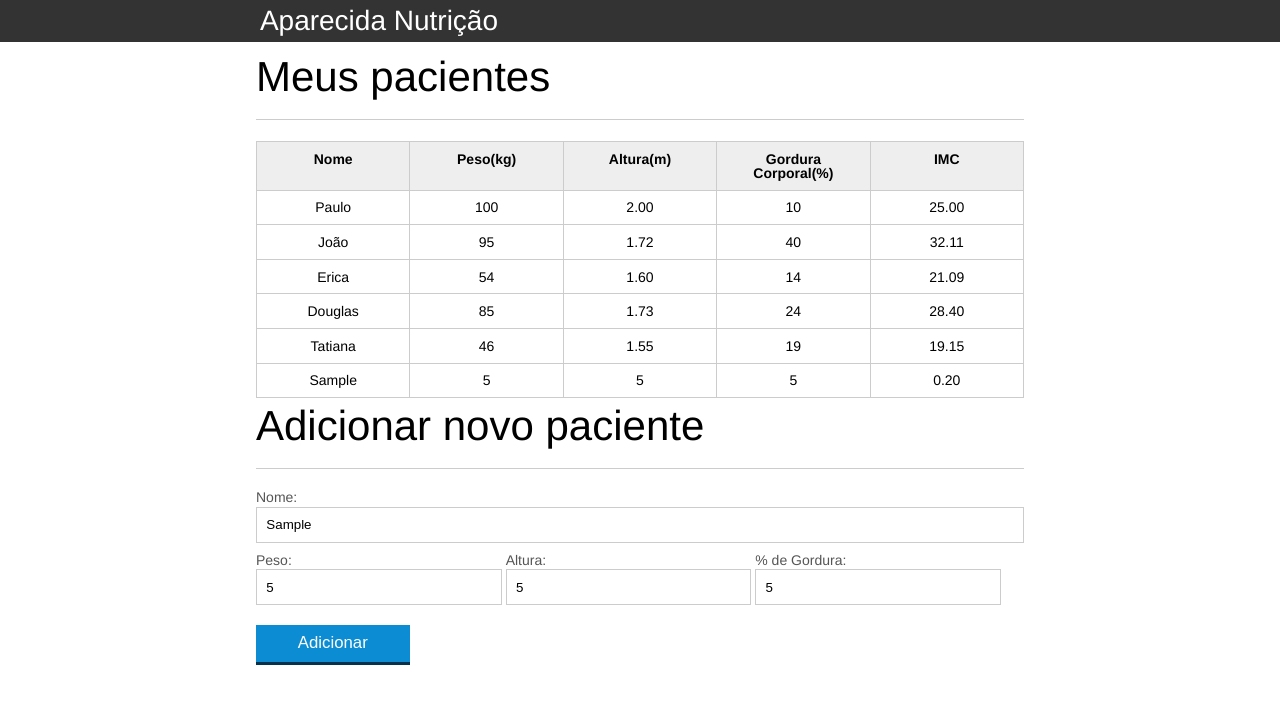
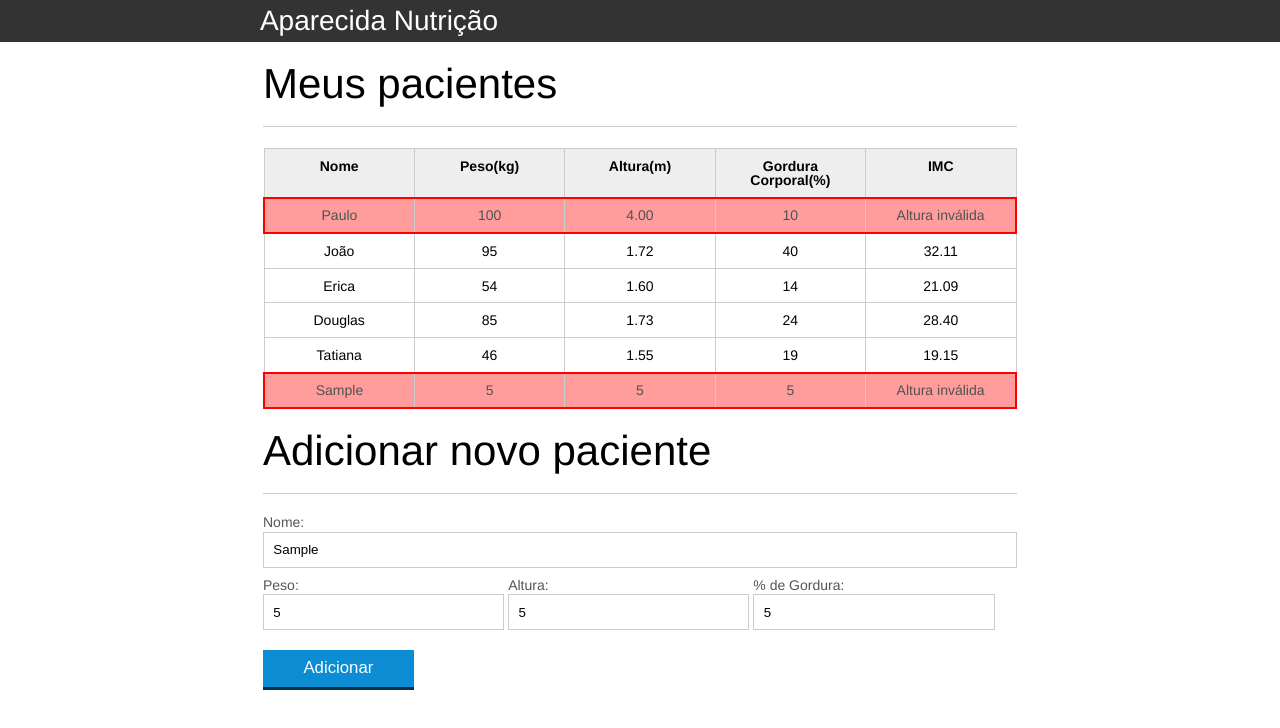
Before and after one commit to santanacostamarco/javascript-alura, a plain HTML site: page index.html in a window 1280 px wide. Both pictures are taken after typing "Sample", "5", "5", "5" into the empty fields and a click on the button "Adicionar". Drawn offline with Linux system fonts and the light colour scheme.

Commit message:
refatorando o código

```diff
--- a/css/index.css
+++ b/css/index.css
@@ -40,6 +40,7 @@ header .container:before{
 
 section{
 	margin: 2em 0;
+	padding: 0.5em;
 	overflow: hidden;
 }
 
@@ -54,8 +55,8 @@ section h2{
 table{
 	width: 100%;
 	margin-bottom : .5em;
-    table-layout: fixed;
-
+	table-layout: fixed;
+	box-sizing: border-box;
 }
 
 td, th {
@@ -134,7 +135,7 @@ button[disabled=disabled], button:disabled {
 }
 
 .paciente-invalido{
-	border: 2px solid red;
-	color: #f82020;
-	font-weight: bold;
+	background-color: #ff9d9d;
+	border: 0.15em solid red;
+	color: #525252;
 }
--- a/index.html
+++ b/index.html
@@ -31,7 +31,7 @@
 						<tr class="paciente" id="prim">
 							<td class="info-nome">Paulo</td>
 							<td class="info-peso">100</td>
-							<td class="info-altura">2.00</td>
+							<td class="info-altura">4.00</td>
 							<td class="info-gordura">10</td>
 							<td class="info-imc">0</td>
 						</tr>
@@ -94,9 +94,8 @@
 				</form>
 			</section>
 		</main>
-		<script src="js/validaPaciente.js"></script>
-		<script src="js/addPaciente.js"></script>
 		<script src="js/calculaImc.js"></script>
+		<script src="js/adicionaPaciente.js"></script>
 
 	</body>
 </html>
--- a/js/validaPaciente.js
+++ b/js.old/validaPaciente.js
@@ -4,14 +4,11 @@ function validaAltura(altura){
   } else {
     return false;
   }
-
 }
-
 function validaPeso(peso){
   if (peso > 0 && altura <= 1000){
     return true;
   } else {
     return false;
   }
-
 }
--- /dev/null
+++ b/js/adicionaPaciente.js
@@ -0,0 +1,32 @@
+var botaoAdicionar = document.querySelector("#adicionar-paciente");
+
+botaoAdicionar.addEventListener("click", function(event){
+    event.preventDefault();
+    var form = document.querySelector("#form-add-paciente");
+    document.querySelector("#tabela-pacientes").appendChild(createTr(form));
+});
+
+function createTd(val, cls){
+    var td = document.createElement("td");
+    td.classList.add(cls);
+    td.textContent = val;
+    return td;
+}
+
+function createTr(form){
+    var pacienteTr = document.createElement("tr");
+    var peso = form.querySelector("#peso").value;
+    var altura = form.querySelector("#altura").value;
+    var imc = calculaImc(peso, altura);
+    pacienteTr.classList.add("paciente");
+    pacienteTr.appendChild(createTd(form.querySelector("#nome").value, "info-nome"));
+    pacienteTr.appendChild(createTd(peso, "info-peso"));
+    pacienteTr.appendChild(createTd(altura, "info-altura"));
+    pacienteTr.appendChild(createTd(form.querySelector("#gordura").value, "info-gordura"));
+    pacienteTr.appendChild(createTd(imc, "info-imc"));
+    if (!(imc / 1 == imc)){
+        pacienteTr.classList.add("paciente-invalido");
+    }
+
+    return pacienteTr;
+}
--- a/js/calculaImc.js
+++ b/js/calculaImc.js
@@ -1,16 +1,31 @@
-
 var pacientes = document.querySelectorAll(".paciente");
-for (var i = 0; i < pacientes.length; i++){
-  var pacienteAtual = pacientes[i];
-  var peso = pacienteAtual.querySelector(".info-peso").textContent;
-  var altura = pacienteAtual.querySelector(".info-altura").textContent;
-  if(!validaPeso(peso)){
-    pacienteAtual.querySelector(".info-imc").textContent = "Peso inválido!"
-    pacienteAtual.classList.add("paciente-invalido");
-  } else if(!validaAltura(altura)){
-    pacienteAtual.querySelector(".info-imc").textContent = "Altura inválida!"
-    pacienteAtual.classList.add("paciente-invalido");
-  } else {
-    pacienteAtual.querySelector(".info-imc").textContent = (peso/(altura*altura)).toFixed(2);
-  }
+for (var i = 0; i < pacientes.length; i++) {
+    var peso = pacientes[i].querySelector(".info-peso").textContent;
+    var altura = pacientes[i].querySelector(".info-altura").textContent;
+    var imc = calculaImc(peso, altura);
+    pacientes[i].querySelector(".info-imc").textContent = imc;
+    if (!(imc / 1 == imc)){
+        pacientes[i].classList.add("paciente-invalido");
+    }
 }
+function calculaImc(weight, height){
+    if (!weightIsValid(weight) && !heightIsValid(height)){
+        return "Peso e altura inválidos";
+    } else if (!weightIsValid(weight)) {
+        return "Peso inválido"
+    } else if (!heightIsValid(height)) {
+        return "Altura inválida"
+    } else {
+        return (peso / (altura * altura)).toFixed(2);
+    }
+}
+function weightIsValid(weight){
+    if (weight > 0 && weight < 800){
+        return true
+    } else return false;
+}
+function heightIsValid(height){
+    if (height > 0 && height < 3){
+        return true
+    } else return false;
+}
```
Also changed, not shown: js.old/calculaImc.js (added, +16 -0 lines), js.old/addPaciente.js (renamed from js/addPaciente.js), js/functions.js (added).
